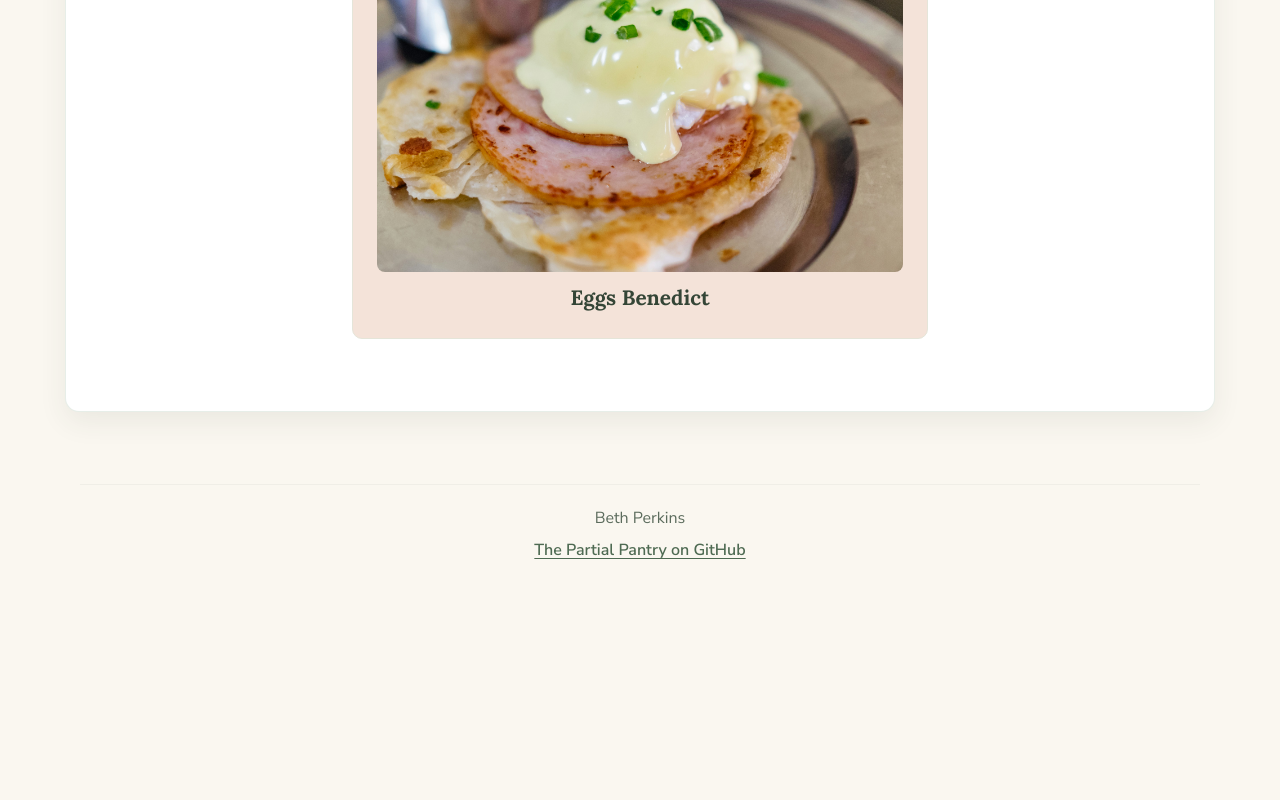
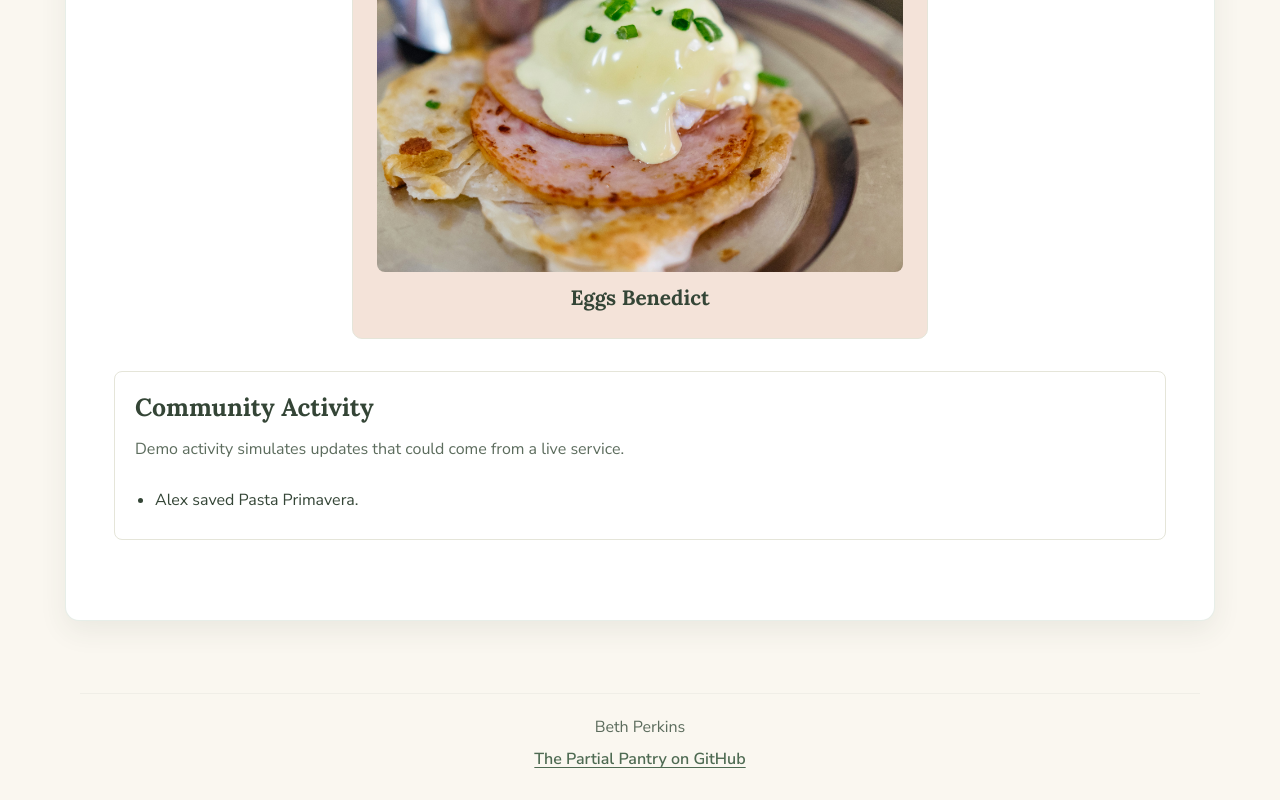
Before and after one commit to bethpilipala/startup, a React (Vite) app: page / in a window 1280 px wide. Shown: the part 565-1365 px from the top of the page. Before the commit the page ends 1156 px from the top, so only its background shows below. Built offline with nearby package versions, Linux system fonts and the light colour scheme.

Commit message:
Add simulated live activity feed

```diff
--- /dev/null
+++ b/src/components/activity/ActivityFeed.jsx
@@ -0,0 +1,49 @@
+import { useEffect, useState } from "react";
+import strings from "../../strings/en.js";
+
+const simulatedActivities = [
+  strings.home.mockActivities.savedPasta,
+  strings.home.mockActivities.addedProduce,
+  strings.home.mockActivities.foundMatch,
+  strings.home.mockActivities.savedEggs,
+];
+
+const activityIntervalMs = 10000;
+const maxVisibleActivities = 4;
+
+export default function ActivityFeed() {
+  const [activities, setActivities] = useState([
+    { id: "activity-initial", message: simulatedActivities[0] },
+  ]);
+
+  useEffect(() => {
+    let activityIndex = 1;
+    let activityId = 0;
+
+    const intervalId = window.setInterval(() => {
+      const activity = {
+        id: `activity-${activityId++}`,
+        message: simulatedActivities[activityIndex],
+      };
+      activityIndex = (activityIndex + 1) % simulatedActivities.length;
+      setActivities((currentActivities) => [
+        activity,
+        ...currentActivities,
+      ].slice(0, maxVisibleActivities));
+    }, activityIntervalMs);
+
+    return () => window.clearInterval(intervalId);
+  }, []);
+
+  return (
+    <section className="activity-feed" aria-labelledby="activity-feed-heading">
+      <h2 id="activity-feed-heading">{strings.home.activityFeedHeading}</h2>
+      <p>{strings.home.activityFeedNotice}</p>
+      <ul aria-live="polite" aria-relevant="additions">
+        {activities.map((activity) => (
+          <li key={activity.id}>{activity.message}</li>
+        ))}
+      </ul>
+    </section>
+  );
+}
--- a/src/pages/Home.jsx
+++ b/src/pages/Home.jsx
@@ -1,4 +1,5 @@
 import RecipeCard from "../components/recipes/RecipeCard.jsx";
+import ActivityFeed from "../components/activity/ActivityFeed.jsx";
 import strings from "../strings/en.js";
 import { getRecipeOfTheDay } from "../data/recipes.js";
 
@@ -17,6 +18,7 @@ export default function Home() {
           imageAlt=""
         />
       </section>
+      <ActivityFeed />
     </main>
   );
 }
--- a/src/strings/en.js
+++ b/src/strings/en.js
@@ -24,6 +24,14 @@ const strings = {
   home: {
     intro: "Don't let a few missing ingredients stop you from cooking! Browse by meal, add ingredients to your pantry, or try today's featured recipe.",
     recipeOfTheDayHeading: "Recipe of the Day",
+    activityFeedHeading: "Community Activity",
+    activityFeedNotice: "Demo activity simulates updates that could come from a live service.",
+    mockActivities: {
+      savedPasta: "Alex saved Pasta Primavera.",
+      addedProduce: "Jordan added bell peppers to their pantry.",
+      foundMatch: "Sam found a recipe that matches their pantry.",
+      savedEggs: "Taylor saved Eggs Benedict.",
+    },
   },
 
   about: {
--- a/src/styles/recipes.css
+++ b/src/styles/recipes.css
@@ -90,6 +90,29 @@
 .random-recipe-action {
     margin: 1rem auto 2rem;
     text-align: center;
+}
+
+.activity-feed {
+    margin: 2rem 0;
+    padding: 1.25rem;
+    border: 1px solid var(--line);
+    border-radius: 8px;
+    background: var(--white);
+}
+
+.activity-feed h2 {
+    margin-top: 0;
+}
+
+.activity-feed ul {
+    display: grid;
+    gap: 0.5rem;
+    margin-bottom: 0;
+    padding-left: 1.25rem;
+}
+
+.activity-feed > p {
+    color: var(--olive-muted);
 }
 
 .home-quick-link {
```
Also changed, not shown: 2 other files (tests, documents, lock files or other folders).
